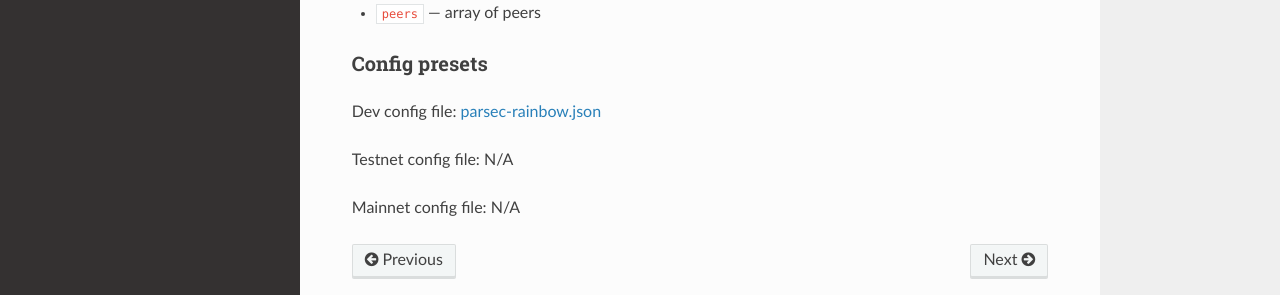
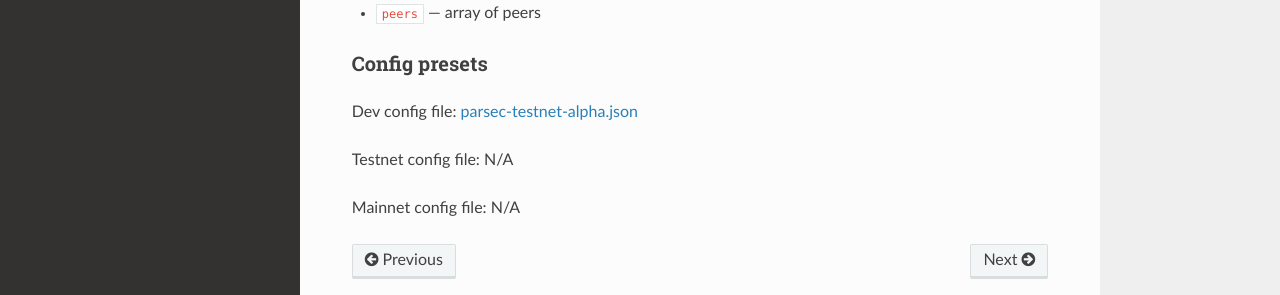
Before and after one commit to leapdao/leap-node, an MkDocs documentation site: the page built from docs/how-to-use.md, in a window 1280 px wide and 1257 px high. Shown: the part 884-1179 px from the top of the window. Built offline with MkDocs 1.6.1, drawn with Linux system fonts in a browser that asks for light colours; nearby versions of some CDN libraries; old or Windows-style settings are respelled for this version of MkDocs.

Commit message:
Add testnet-alpha preset

```diff
--- a/docs/how-to-use.md
+++ b/docs/how-to-use.md
@@ -37,7 +37,7 @@ title: How to use
 
 ### Config presets
 
-Dev config file: <a href="https://raw.githubusercontent.com/parsec-labs/parsec-node/master/presets/parsec-rainbow.json" download>parsec-rainbow.json</a>
+Dev config file: <a href="https://raw.githubusercontent.com/parsec-labs/parsec-node/master/presets/parsec-testnet-alpha.json" download>parsec-testnet-alpha.json</a>
 
 Testnet config file: N/A
 
```
Also changed, not shown: 2 other files.
